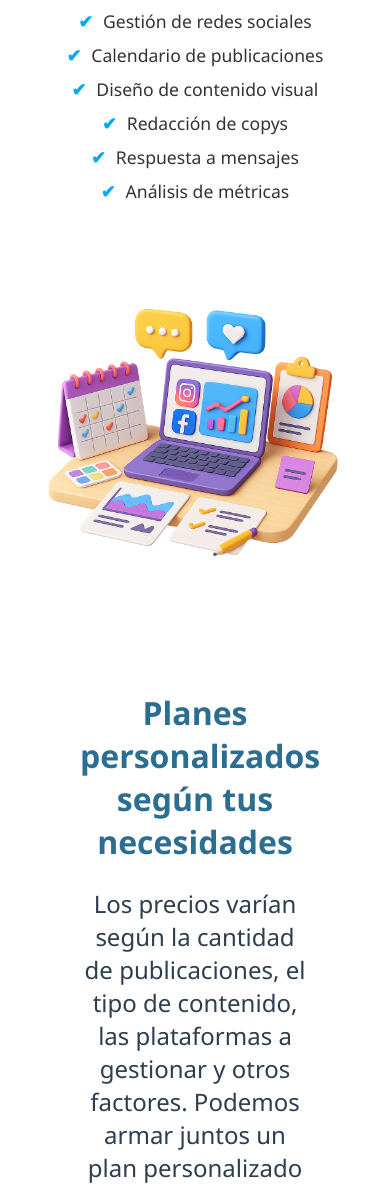
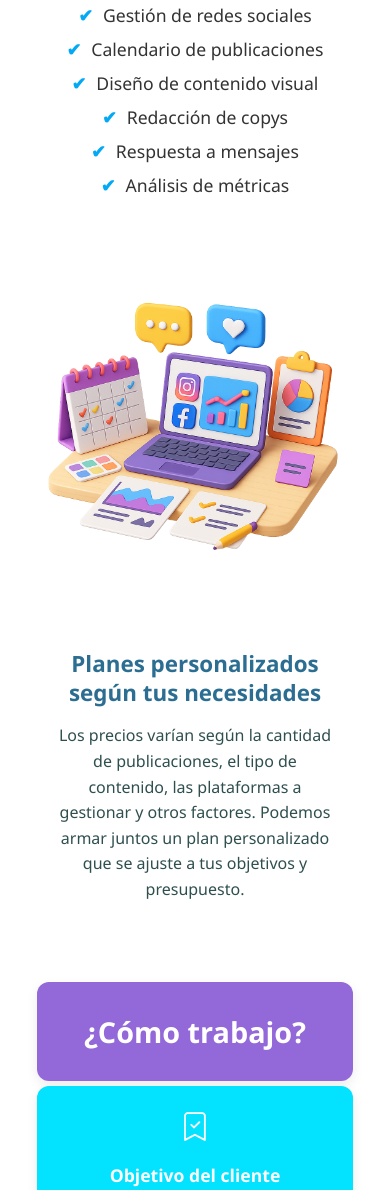
Before and after one commit to AragCyn/CMcyn-2025, a plain HTML site: page index.html in a window 390 px wide. Shown: the part 810-2000 px from the top of the page. Drawn offline with nearby package versions, Linux system fonts and the light colour scheme.

Commit message:
espacios entre secciones

```diff
--- a/index.html
+++ b/index.html
@@ -65,14 +65,14 @@
 </section>
 
 
-
+<section id="planes">
   <div class="caja-personalizada">
   <h3> Planes personalizados según tus necesidades</h3>
   <p>Los precios varían según la cantidad de publicaciones, el tipo de contenido,
     las plataformas a gestionar y otros factores. Podemos armar juntos un plan
     personalizado que se ajuste a tus objetivos y presupuesto.</p>
 </div>
-
+</section>
 
 <section id="metodologia">
   <h2>¿Cómo trabajo?</h2>
--- a/style.css
+++ b/style.css
@@ -139,7 +139,7 @@ section {
   padding: 3rem 2rem;
   max-width: 900px;
   margin: 0 auto;
-  margin-bottom: 2rem;
+  margin-bottom: 1rem;
 }
 
 
@@ -175,7 +175,7 @@ border-left: 6px solid #339989;
 
 */
 #servicios {
-  padding: 10px 20px 60px 20px; /* arriba, derecha, abajo, izquierda */
+  padding: 10px 20px 30px 20px; /* arriba, derecha, abajo, izquierda */
   font-family: 'Segoe UI', sans-serif;
 }
 
@@ -232,7 +232,13 @@ border-left: 6px solid #339989;
 
 
 
-/* Caja personalizada*/
+/* Caja personalizada/
+
+#planes{
+padding-top: 0;
+}
+
+
 .caja-personalizada{
   text-align: center;
   padding: 0 5rem;
@@ -246,10 +252,10 @@ border-left: 6px solid #339989;
   font-size: 1.5rem;
 }
 
-
+*
 /* Metodología */
 #metodologia {
-  padding: 60px 20px;
+  padding-top: 0;
   background-color: transparent;
   text-align: center;
   font-family: 'Segoe UI', sans-serif;
@@ -325,6 +331,10 @@ border-left: 6px solid #339989;
 
 /* IMPORTANCIA */
 
+#importancia{
+  padding-top: 0;
+}
+
 .titulo-importancia {
   display: flex;
   align-items:center;
@@ -338,6 +348,11 @@ border-left: 6px solid #339989;
   height: 40px;
 }
 
+
+#diseno{
+padding-top:0;
+
+}
 .titulo-diseño {
   display: flex;
   align-items: center;
@@ -352,6 +367,14 @@ border-left: 6px solid #339989;
 }
 
 /* Sobre mí */
+
+#sobre-mi{
+
+padding-top:0;
+
+}
+
+
 #sobre-mi p {
   max-width: 700px;
   margin: 0 auto;
@@ -360,6 +383,13 @@ border-left: 6px solid #339989;
 }
 
 /* Contacto */
+
+#contacto {
+  margin-top: 1px;
+  padding-top: 0;
+}
+
+
 #contacto p {
   font-size: 1.2rem;
   text-align: center;
@@ -385,6 +415,10 @@ border-left: 6px solid #339989;
 /* Iconos */
 .bx {
   font-size: 1.8rem;
+}
+
+#faq{
+  padding-top:0;
 }
 
 .faq-section {
@@ -434,7 +468,9 @@ border-left: 6px solid #339989;
 }
 
 
-
+#preguntas{
+  padding-top:0;
+}
 
 
 
@@ -514,7 +550,7 @@ footer {
 /* Pantallas medianas: tablets (entre 768px y 1024px) */
 @media (max-width: 1024px) {
   #metodologia h2 {
-    font-size: 2em;
+    font-size: 2rem;
   }
 
   .paso-container {
@@ -533,7 +569,7 @@ footer {
 /* Pantallas pequeñas: celulares (menos de 768px) */
 @media (max-width: 768px) {
   #metodologia {
-    padding: 40px 15px;
+    padding-top: 0;
   }
 
   #metodologia h2 {
@@ -565,7 +601,10 @@ footer {
 @media (max-width: 768px) {
 
 #servicios {
-    padding-top: 0; /* menos espacio arriba y general para mobile */
+
+  padding-bottom: 10px; /* antes tenía 60px o 30px */
+    margin-bottom: 0.5rem; /* opcional para quitar separación extra */
+
 
   }
 
@@ -671,3 +710,61 @@ padding-bottom: 0;
     order: 4;
   }
 }
+
+/* Estilo para dispositivos móviles y tablets
+#preguntas {
+  margin-bottom: 0;
+  padding-bottom: 0;
+}
+
+#contacto {
+  margin-top: 1px;
+  padding-top: 0;
+}
+
+*/
+
+#planes{
+  margin-top: 0;
+  padding-top: 0;
+}
+
+.caja-personalizada {
+  text-align: center;
+  padding: 0 1.5rem;
+  max-width: 100%;
+  margin: 0 auto;
+}
+
+.caja-personalizada h3 {
+  font-size: 2.5rem;
+  color: #2c6e91;
+  margin-bottom: 1rem;
+  line-height: 1.3;
+
+}
+
+.caja-personalizada p {
+  text-align: center;
+  font-size: 1.8rem;
+  color: #2f4f4f;
+  line-height: 1.6;
+  max-width: 1000px;
+  margin: 0 auto;
+}
+
+/* Mejoras específicas para pantallas chicas */
+@media (max-width: 600px) {
+  .caja-personalizada {
+    padding: 1rem;
+  }
+
+  .caja-personalizada h3 {
+    font-size: 1.4rem;
+  }
+
+  .caja-personalizada p {
+    font-size: 1rem;
+    padding: 0 0.5rem;
+  }
+}
```
